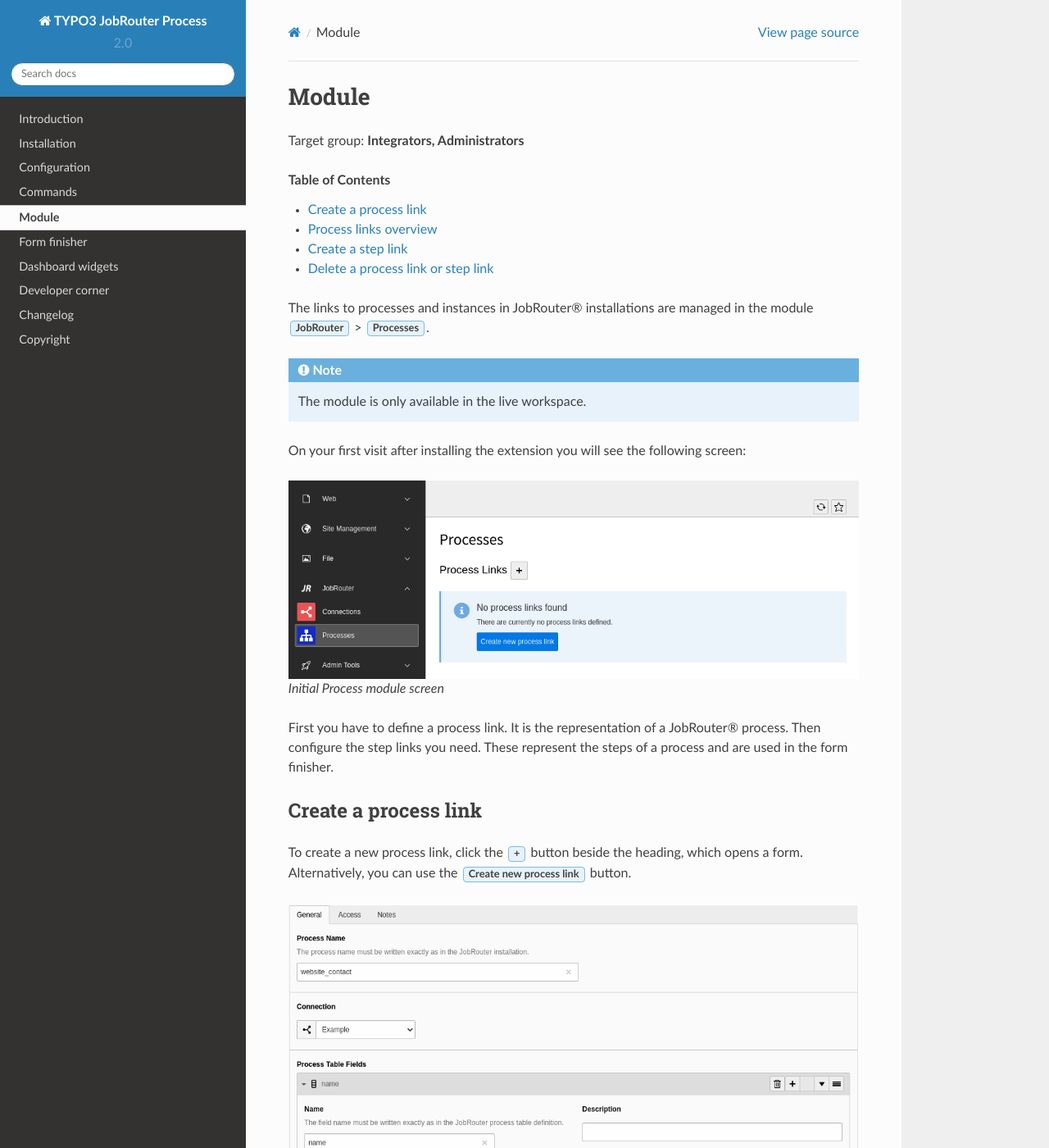
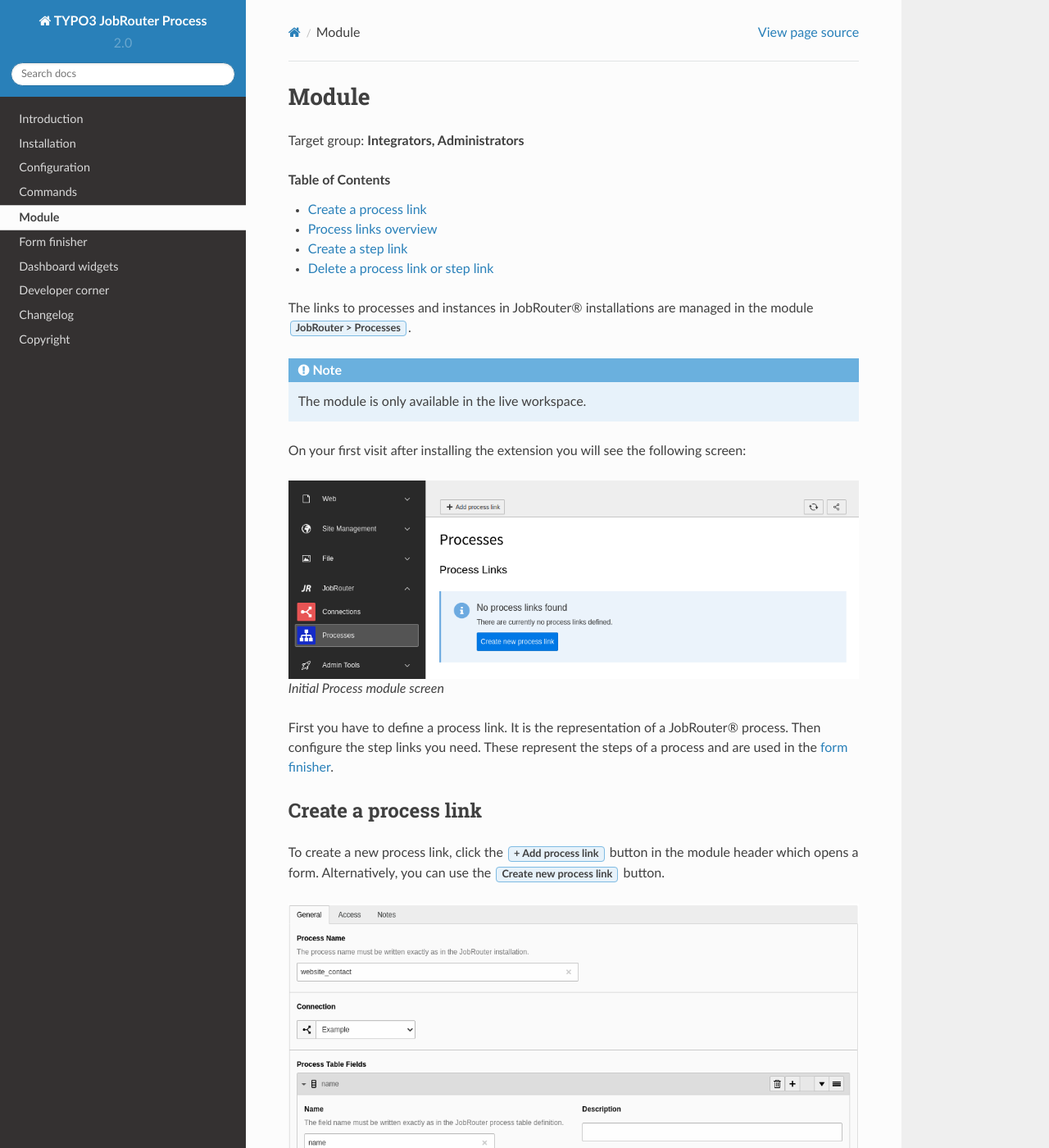
Before and after one commit to jobrouter/typo3-process, a Sphinx documentation site: the page built from Documentation/module.rst, in a window 1280 px wide and 1400 px high. Shown: the whole window at 82% size. Built offline with Sphinx 7.4.7 and the Read the Docs theme 2.0.0, drawn with Linux system fonts in a browser that asks for light colours; some of the changed text lies outside the part shown.

Commit message:
[DOCS] Adapt module section to the new look

```diff
--- a/Documentation/module.rst
+++ b/Documentation/module.rst
@@ -13,7 +13,7 @@
    :local:
 
 The links to processes and instances in JobRouter® installations are managed in
-the module :guilabel:`JobRouter` > :guilabel:`Processes`.
+the module :guilabel:`JobRouter > Processes`.
 
 .. note::
 
@@ -29,7 +29,7 @@
 
 First you have to define a process link. It is the representation of a JobRouter®
 process. Then configure the step links you need. These represent the steps
-of a process and are used in the form finisher.
+of a process and are used in the :ref:`form finisher <form-finisher>`.
 
 
 .. _module-create-process-link:
@@ -37,9 +37,9 @@
 Create a process link
 ---------------------
 
-To create a new process link, click the :guilabel:`+` button beside the heading,
-which opens a form. Alternatively, you can use the :guilabel:`Create new process
-link` button.
+To create a new process link, click the :guilabel:`+ Add process link` button
+in the module header which opens a form. Alternatively, you can use the
+:guilabel:`Create new process link` button.
 
 .. figure:: _images/create-process-link.png
    :alt: Create a process link
@@ -148,9 +148,9 @@
 Create a step link
 ------------------
 
-To create a new step link, click the :guilabel:`+` button beside the heading,
-which opens a form. Alternatively, you can use the :guilabel:`Create new step
-link` button.
+To create a new step link, click the :guilabel:`+ Add step link` button in the
+module header, which opens a form. Alternatively, you can use the
+:guilabel:`Create new step link` button.
 
 .. figure:: _images/create-step-link-general.png
    :alt: Create a step link (General)
```
Also changed, not shown: other parts of Documentation/module.rst (+1 -1 lines), Documentation/_images/no-process-links-found.png, Documentation/_images/process-links-overview-expanded.png, Documentation/_images/process-links-overview.png.
